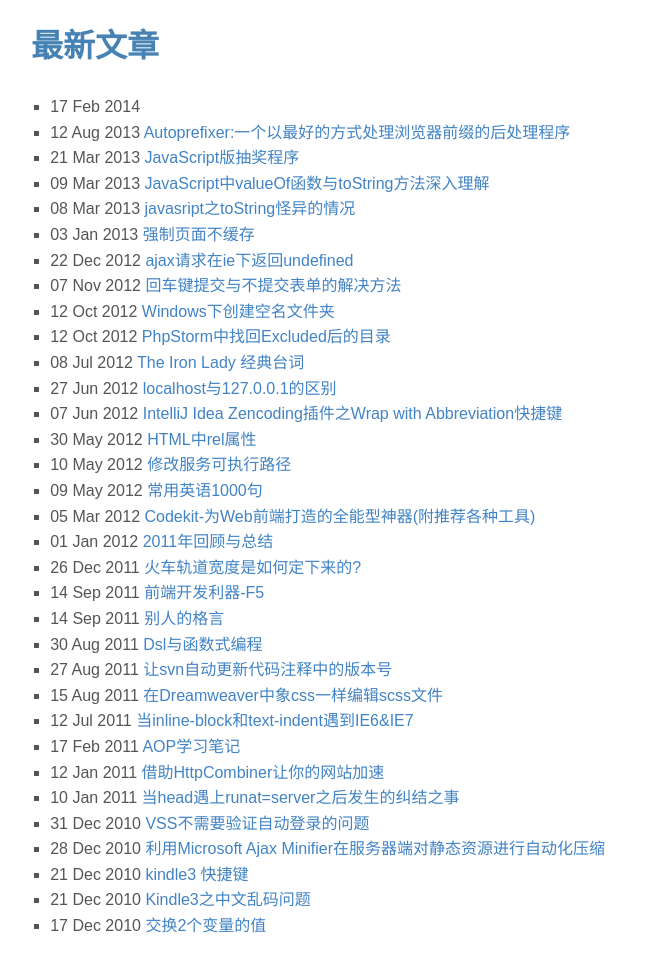
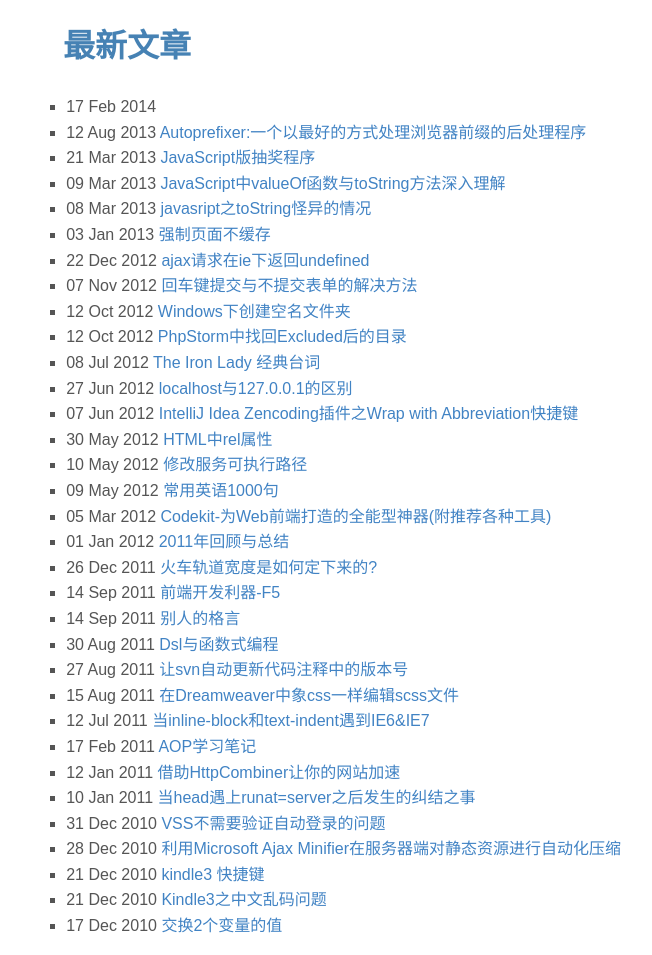
Before and after one commit to aNd1coder/and1coder.github.com, a Jekyll site: the page built from index.html, in a window 1280 px wide. Shown: the whole page, without its empty margins (289-941 px from the left). Built offline with Jekyll 4.4.1, drawn with Linux system fonts in a browser that asks for light colours; Markdown is read by kramdown in place of the engine named in the settings.

Commit message:
调整样式适应手机浏览

```diff
--- a/public/css/app.css
+++ b/public/css/app.css
@@ -9,3 +9,4 @@ h2 { font-size: 1.5em; }
 ul, ol { margin-left: 1.2em; }
 ul { padding: 0; list-style-type: square; }
 .container { min-width: 320px; max-width: 640px; margin: 0 auto; padding: 0 1em; }
+h1.title, .content { padding: 0 1em; }
```
